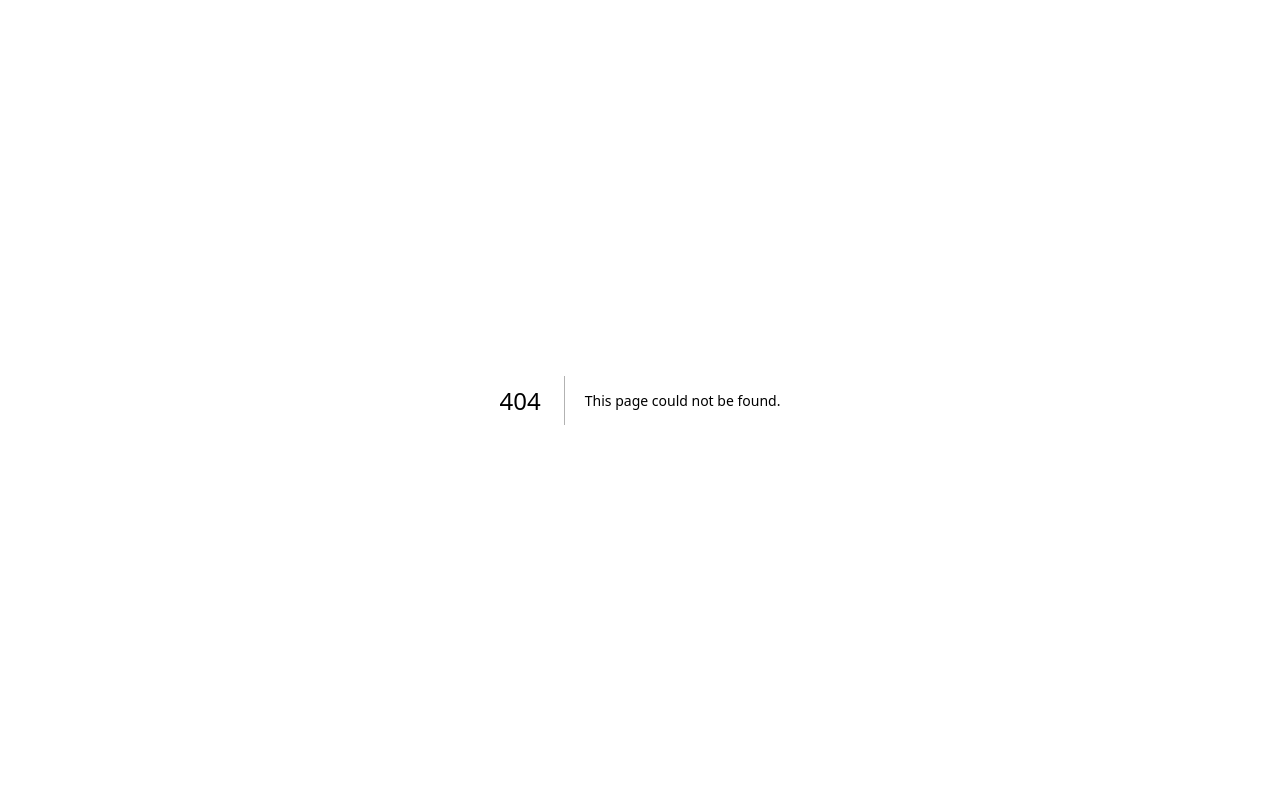
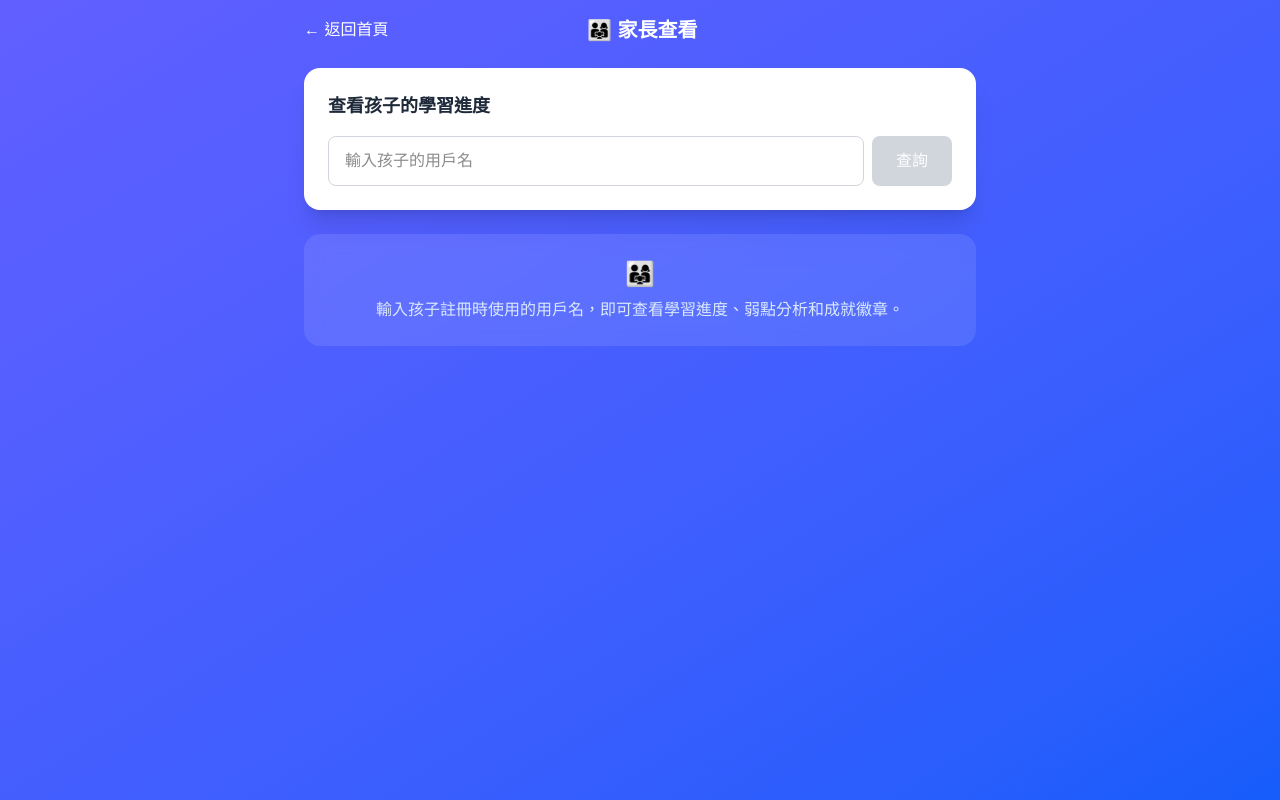
Before and after one commit to Eddie740806/math-quiz-app, a Next.js app: page /parent-view in a window 1280 px wide. Before the commit this address had no page. Built offline with nearby package versions, Linux system fonts and the light colour scheme.

Commit message:
第八輪：家長查看功能（查看孩子進度、弱點分析、成就）

```diff
--- a/src/app/page.tsx
+++ b/src/app/page.tsx
@@ -298,6 +298,15 @@ export default function Home() {
             <div className="text-3xl mb-1">📋</div>
             <div className="font-bold text-gray-800 text-sm">出卷</div>
           </div>
+
+          {/* 家長查看 */}
+          <div
+            onClick={() => router.push('/parent-view')}
+            className="bg-white rounded-xl shadow-lg p-4 cursor-pointer hover:scale-105 transition text-center md:col-span-2"
+          >
+            <div className="text-3xl mb-1">👨‍👩‍👧</div>
+            <div className="font-bold text-gray-800 text-sm">家長查看孩子進度</div>
+          </div>
         </div>
 
         {/* 新用戶提示 */}
--- /dev/null
+++ b/src/app/parent-view/page.tsx
@@ -0,0 +1,201 @@
+'use client';
+
+import { useState, useEffect } from 'react';
+import { useRouter } from 'next/navigation';
+import { getUsers, getUserProgress, getUserAchievements, getWeakCategories, User, UserProgress, Achievement } from '@/lib/storage';
+import { initTheme } from '@/lib/theme';
+
+export default function ParentViewPage() {
+  const router = useRouter();
+  const [searchName, setSearchName] = useState('');
+  const [childUser, setChildUser] = useState<User | null>(null);
+  const [childProgress, setChildProgress] = useState<UserProgress | null>(null);
+  const [childAchievements, setChildAchievements] = useState<Achievement[]>([]);
+  const [childWeakCategories, setChildWeakCategories] = useState<{ category: string; accuracy: number; total: number }[]>([]);
+  const [error, setError] = useState('');
+  const [searched, setSearched] = useState(false);
+
+  useEffect(() => {
+    initTheme();
+  }, []);
+
+  const searchChild = () => {
+    setError('');
+    const users = getUsers();
+    const found = users.find(u => u.username.toLowerCase() === searchName.toLowerCase());
+
+    if (found) {
+      setChildUser(found);
+      setChildProgress(getUserProgress(found.id));
+      setChildAchievements(getUserAchievements(found.id));
+      setChildWeakCategories(getWeakCategories(found.id, 5));
+      setSearched(true);
+    } else {
+      setError('找不到此用戶名，請確認是否輸入正確');
+      setChildUser(null);
+      setSearched(true);
+    }
+  };
+
+  const accuracy = childProgress && childProgress.totalAnswered > 0
+    ? Math.round(childProgress.correctCount / childProgress.totalAnswered * 100)
+    : 0;
+
+  return (
+    <main className="min-h-screen bg-gradient-to-br from-indigo-500 to-blue-600 p-4">
+      <div className="max-w-2xl mx-auto">
+        {/* 頂部 */}
+        <div className="flex items-center justify-between mb-6">
+          <button
+            onClick={() => router.push('/')}
+            className="text-white hover:text-indigo-200 transition"
+          >
+            ← 返回首頁
+          </button>
+          <h1 className="text-white font-bold text-xl">👨‍👩‍👧 家長查看</h1>
+          <div className="w-20"></div>
+        </div>
+
+        {/* 搜尋區 */}
+        <div className="bg-white rounded-2xl shadow-xl p-6 mb-6">
+          <h2 className="text-lg font-bold text-gray-800 mb-4">查看孩子的學習進度</h2>
+          <div className="flex gap-2">
+            <input
+              type="text"
+              value={searchName}
+              onChange={(e) => setSearchName(e.target.value)}
+              onKeyDown={(e) => e.key === 'Enter' && searchChild()}
+              className="flex-1 px-4 py-3 border border-gray-300 rounded-lg focus:ring-2 focus:ring-indigo-500 focus:border-transparent outline-none transition"
+              placeholder="輸入孩子的用戶名"
+            />
+            <button
+              onClick={searchChild}
+              disabled={!searchName.trim()}
+              className="px-6 py-3 bg-indigo-500 hover:bg-indigo-600 disabled:bg-gray-300 text-white rounded-lg font-medium transition"
+            >
+              查詢
+            </button>
+          </div>
+          {error && (
+            <p className="text-red-500 text-sm mt-2">{error}</p>
+          )}
+        </div>
+
+        {/* 結果區 */}
+        {searched && childUser && childProgress && (
+          <div className="space-y-4">
+            {/* 基本資訊 */}
+            <div className="bg-white rounded-2xl shadow-xl p-6">
+              <div className="flex items-center gap-4 mb-4">
+                <div className="w-16 h-16 bg-indigo-100 rounded-full flex items-center justify-center text-3xl">
+                  👦
+                </div>
+                <div>
+                  <h3 className="text-xl font-bold text-gray-800">{childUser.username}</h3>
+                  <p className="text-gray-500 text-sm">
+                    加入於 {new Date(childUser.createdAt).toLocaleDateString()}
+                  </p>
+                </div>
+              </div>
+
+              {/* 統計數據 */}
+              <div className="grid grid-cols-3 gap-4 text-center">
+                <div className="bg-blue-50 rounded-xl p-4">
+                  <div className="text-2xl font-bold text-blue-600">{childProgress.totalAnswered}</div>
+                  <div className="text-sm text-gray-500">總答題數</div>
+                </div>
+                <div className="bg-green-50 rounded-xl p-4">
+                  <div className="text-2xl font-bold text-green-600">{accuracy}%</div>
+                  <div className="text-sm text-gray-500">正確率</div>
+                </div>
+                <div className="bg-orange-50 rounded-xl p-4">
+                  <div className="text-2xl font-bold text-orange-600">{childProgress.streak || 0}</div>
+                  <div className="text-sm text-gray-500">連續天數</div>
+                </div>
+              </div>
+            </div>
+
+            {/* 弱點分析 */}
+            {childWeakCategories.length > 0 && (
+              <div className="bg-white rounded-2xl shadow-xl p-6">
+                <h3 className="font-bold text-gray-800 mb-4">📊 需要加強的單元</h3>
+                <div className="space-y-3">
+                  {childWeakCategories.map((cat, index) => (
+                    <div key={cat.category} className="flex items-center gap-3">
+                      <span className={`w-6 h-6 rounded-full flex items-center justify-center text-white text-sm font-bold ${
+                        cat.accuracy < 50 ? 'bg-red-500' : cat.accuracy < 70 ? 'bg-orange-500' : 'bg-yellow-500'
+                      }`}>
+                        {index + 1}
+                      </span>
+                      <div className="flex-1">
+                        <div className="flex justify-between mb-1">
+                          <span className="text-gray-700">{cat.category}</span>
+                          <span className={`font-bold ${
+                            cat.accuracy < 50 ? 'text-red-500' : cat.accuracy < 70 ? 'text-orange-500' : 'text-yellow-600'
+                          }`}>
+                            {cat.accuracy}%
+                          </span>
+                        </div>
+                        <div className="bg-gray-200 rounded-full h-2">
+                          <div
+                            className={`h-2 rounded-full ${
+                              cat.accuracy < 50 ? 'bg-red-500' : cat.accuracy < 70 ? 'bg-orange-500' : 'bg-yellow-500'
+                            }`}
+                            style={{ width: `${cat.accuracy}%` }}
+                          />
+                        </div>
+                      </div>
+                    </div>
+                  ))}
+                </div>
+                <p className="text-sm text-gray-500 mt-4">
+                  💡 建議多練習正確率較低的單元
+                </p>
+              </div>
+            )}
+
+            {/* 成就 */}
+            {childAchievements.length > 0 && (
+              <div className="bg-white rounded-2xl shadow-xl p-6">
+                <h3 className="font-bold text-gray-800 mb-4">🏅 已獲得成就 ({childAchievements.length})</h3>
+                <div className="flex flex-wrap gap-2">
+                  {childAchievements.map((a) => (
+                    <div key={a.id} className="bg-purple-50 rounded-lg px-3 py-2 text-center">
+                      <div className="text-xl">{a.icon}</div>
+                      <div className="text-xs font-medium text-gray-700">{a.name}</div>
+                    </div>
+                  ))}
+                </div>
+              </div>
+            )}
+
+            {/* 錯題統計 */}
+            <div className="bg-white rounded-2xl shadow-xl p-6">
+              <h3 className="font-bold text-gray-800 mb-2">📝 錯題本</h3>
+              <p className="text-gray-600">
+                目前有 <span className="font-bold text-red-500">{childProgress.wrongRecords.length}</span> 道題目需要複習
+              </p>
+            </div>
+          </div>
+        )}
+
+        {searched && !childUser && (
+          <div className="bg-white rounded-2xl shadow-xl p-8 text-center">
+            <div className="text-6xl mb-4">🔍</div>
+            <p className="text-gray-500">找不到此用戶，請確認用戶名是否正確</p>
+          </div>
+        )}
+
+        {/* 說明 */}
+        {!searched && (
+          <div className="bg-white/10 backdrop-blur rounded-2xl p-6 text-white text-center">
+            <div className="text-2xl mb-2">👨‍👩‍👧</div>
+            <p className="text-blue-100">
+              輸入孩子註冊時使用的用戶名，即可查看學習進度、弱點分析和成就徽章。
+            </p>
+          </div>
+        )}
+      </div>
+    </main>
+  );
+}
```
